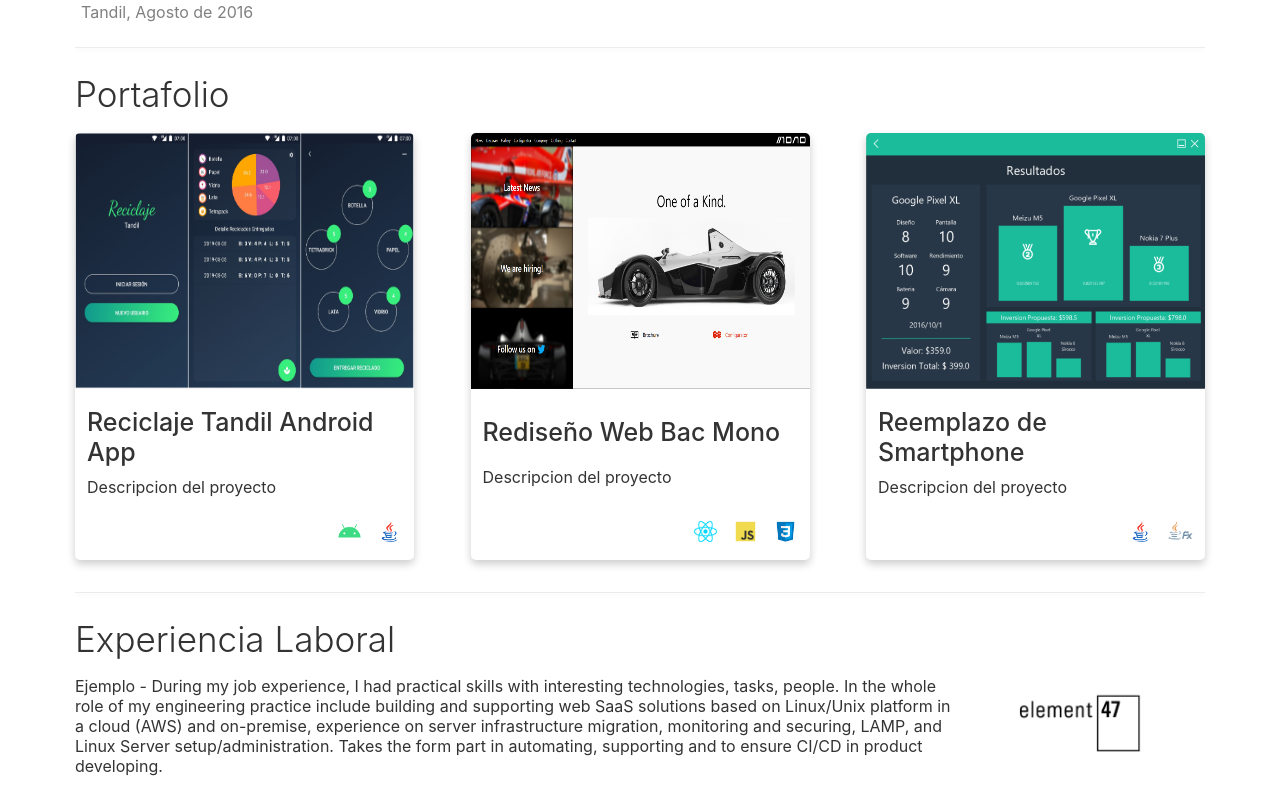
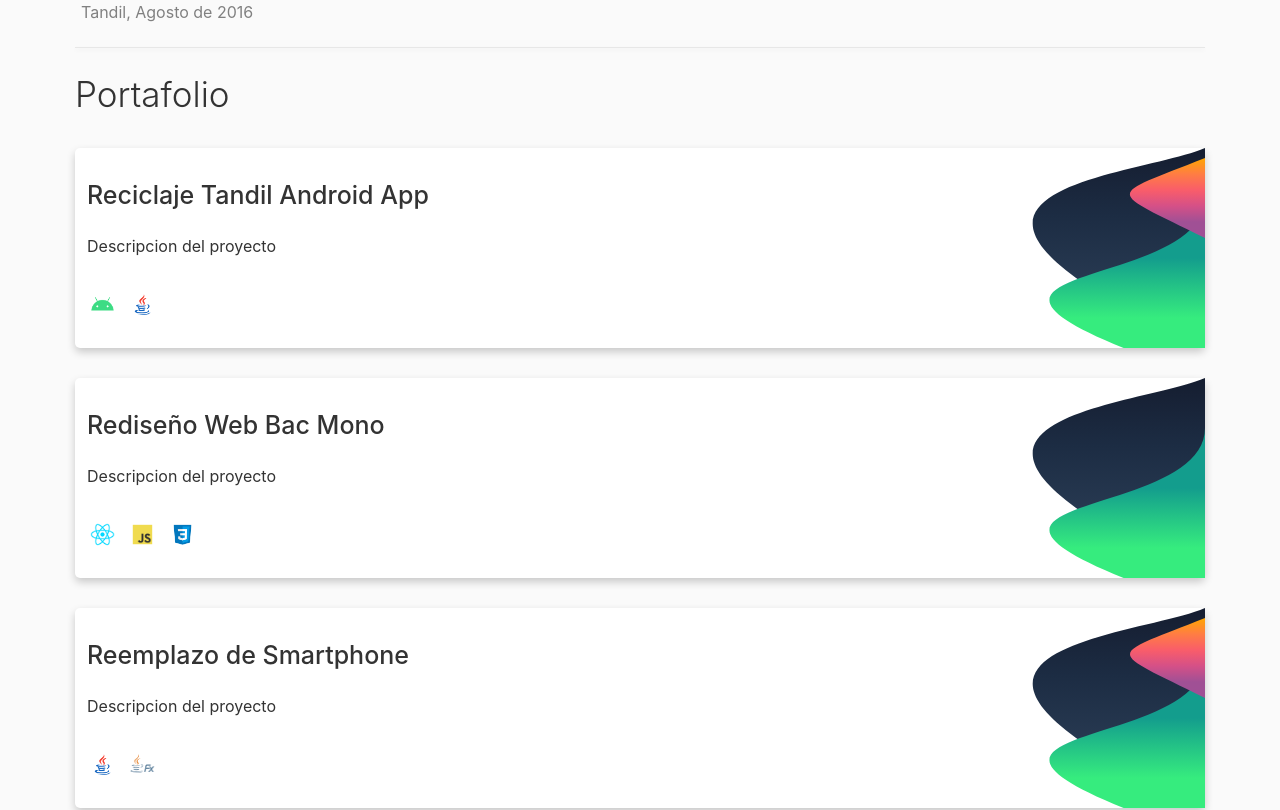
Before and after one commit to carreterosanti/Personal-Resume, a React (Create React App) app: page / in a window 1280 px wide. Shown: the part 1141-1951 px from the top of the page. Built offline with nearby package versions, Linux system fonts and the light colour scheme.

Commit message:
Test Nuevo Diseño Portfolio Items con "Olas"

```diff
--- a/src/components/Portafolio.js
+++ b/src/components/Portafolio.js
@@ -1,6 +1,10 @@
 import React, { useState } from "react";
 import PortfolioItem from "./PortfolioItem";
 import "./components-style.css";
+import {
+  portfolioReciclajeTandil,
+  portfolioRedisenoWebBacMono
+} from "./data-materias.js";
 
 export default function Portfolio(props) {
   const [showInfoProyecto, setInfoProyecto] = useState(false);
@@ -17,6 +21,7 @@ export default function Portfolio(props) {
       <div
         style={{
           display: "flex",
+          flexDirection: "column",
           justifyContent: "space-between",
           flexWrap: "wrap",
           marginTop: "18px",
@@ -24,17 +29,17 @@ export default function Portfolio(props) {
         }}
       >
         <PortfolioItem
-          titulo="Reciclaje Tandil Android App"
-          src={require("./images/reciclados-tandil-app.png")}
-          alt="Capturas de pantalla correspondientes a la aplicacion para Android: Reciclados Tandil App"
-          urlTecnologias={["android-icon.png", "java-icon.png"]}
+          titulo={portfolioReciclajeTandil.titulo}
+          urlTecnologias={portfolioReciclajeTandil.urlTecnologias}
+          darkMode={props.darkMode}
+          wave={portfolioReciclajeTandil.wave}
         />
 
         <PortfolioItem
-          titulo="Rediseño Web Bac Mono"
-          src={require("./images/redesign-web-bac-mono.png")}
-          alt="Capturas de pantalla correspondientes a la aplicacion para Android: Reciclados Tandil App"
-          urlTecnologias={["react-icon.png", "js-icon.png", "css-icon.png"]}
+          titulo={portfolioRedisenoWebBacMono.titulo}
+          urlTecnologias={portfolioRedisenoWebBacMono.urlTecnologias}
+          darkMode={props.darkMode}
+          wave={portfolioRedisenoWebBacMono.wave}
         />
 
         <PortfolioItem
@@ -42,6 +47,8 @@ export default function Portfolio(props) {
           src={require("./images/reemplazo-de-smartphones.png")}
           alt="Capturas de pantalla correspondientes a la aplicacion para Android: Reciclados Tandil App"
           urlTecnologias={["java-icon.png", "java-fx-icon.png"]}
+          darkMode={props.darkMode}
+          wave={portfolioReciclajeTandil.wave}
         />
       </div>
       <div
--- a/src/components/PortfolioItem.js
+++ b/src/components/PortfolioItem.js
@@ -1,5 +1,7 @@
 import React from "react";
 import "./components-style.css";
+import WaveGenerator from "./WaveGenerator";
+import { wavesReciclajeTandil } from "./data-materias";
 
 export default function PortfolioItem(props) {
   const iconosTecnologias = props.urlTecnologias.map(element => (
@@ -11,31 +13,94 @@ export default function PortfolioItem(props) {
   ));
 
   return (
-    <div className="portfolio-item-card">
-      <div className="portfolio-item-img">
-        <img
-          className="portfolio-img"
-          style={{ width: "100%", height: "100%" }}
-          alt={props.alt}
-          src={props.src}
-        />
+    <div
+      className={
+        props.darkMode ? "dark-mode-portfolio-item-card" : "portfolio-item-card"
+      }
+    >
+      <div
+        style={{
+          minWidth: "60%",
+          display: "flex",
+          flexDirection: "column",
+          justifyContent: "space-evenly"
+        }}
+      >
+        <h3 className="portfolio-item-titulo">{props.titulo}</h3>
+        <p className="portfolio-item-descripcion">Descripcion del proyecto</p>
+        <div
+          style={{
+            display: "flex",
+            alignItems: "center",
+            marginTop: "16px",
+            marginRight: "12px",
+            marginBottom: "16px"
+          }}
+        >
+          {iconosTecnologias}
+        </div>
       </div>
-
-      <h3 className="portfolio-item-titulo">{props.titulo}</h3>
-
-      <p className="portfolio-item-descripcion">Descripcion del proyecto</p>
       <div
         style={{
           display: "flex",
-          alignItems: "center",
           justifyContent: "flex-end",
-          marginTop: "16px",
-          marginRight: "12px",
-          marginBottom: "16px"
+          minWidth: "40%",
+          alignItems: "center"
         }}
       >
-        {iconosTecnologias}
+        <svg width="200px" height="200px" fill="none" alignItems="top">
+          <WaveGenerator wave={props.wave} />
+        </svg>
       </div>
     </div>
   );
 }
+
+/*
+          <linearGradient id="grad1" x1="50%" y1="0%" x2="50%" y2="100%">
+            <stop offset="0%" stop-color="#151d30" />
+            <stop offset="50%" stop-color="#1c2c43" />
+            <stop offset="100%" stop-color="#273951" />
+          </linearGradient>
+
+          <path
+            fill="url(#grad1)"
+            d="
+                m 200 0
+                c -70,30
+                  -350,40
+                  0,200 "
+          ></path>
+
+          <linearGradient id="grad2" x1="50%" y1="0%" x2="50%" y2="100%">
+            <stop offset="0%" stop-color="#139d8d" />
+            <stop offset="50%" stop-color="#139d8d" />
+            <stop offset="100%" stop-color="#36ec7e" />
+          </linearGradient>
+
+          <path
+            fill="url(#grad2)"
+            d="
+                m 200 50
+                c 0,100
+                  -350,60
+                  0,180 "
+          ></path>
+
+          <linearGradient id="grad3" x1="50%" y1="0%" x2="50%" y2="100%">
+            <stop offset="0%" stop-color="#ffa601" />
+            <stop offset="25%" stop-color="#ff7d43" />
+            <stop offset="50%" stop-color="#f95d6a" />
+            <stop offset="75%" stop-color="#d55087" />
+            <stop offset="100%" stop-color="#a05095" />
+          </linearGradient>
+
+          <path
+            fill="url(#grad3)"
+            d="
+                m 200 10
+                c -100,40
+                  -100,30
+                  0,80 "
+          ></path>
+*/
--- /dev/null
+++ b/src/components/WaveGenerator.js
@@ -0,0 +1,26 @@
+import React from "react";
+
+export default function WaveGenerator(props) {
+  console.log(props.wave);
+  const generatedWaves = props.wave.map(element => (
+    <>
+      <linearGradient
+        id={element.idGradiente}
+        x1="50%"
+        y1="0%"
+        x2="50%"
+        y2="100%"
+      >
+        {element.coloresGradientes.map((gradiente, index) => (
+          <stop
+            offset={index * (100 / element.coloresGradientes.length) + "%"}
+            stop-color={gradiente}
+          />
+        ))}
+      </linearGradient>
+      <path fill={"url(#" + element.idGradiente + ")"} d={element.d}></path>
+    </>
+  ));
+
+  return <>{generatedWaves}</>;
+}
--- a/src/components/components-style.css
+++ b/src/components/components-style.css
@@ -4,7 +4,7 @@
 }
 
 .light-mode {
-  background-color: #fff;
+  background-color: #fafafa;
   color: #333;
 }
 
@@ -105,13 +105,23 @@ h3 {
 }
 
 .portfolio-item-card {
-  max-width: 30%;
   display: flex;
-  flex-direction: column;
   justify-content: space-between;
   border-radius: 5px;
   box-shadow: 0 4px 8px 0 rgba(0, 0, 0, 0.2);
   transition: 0.3s;
+  margin: 15px 0px;
+  background-color: #ffffff;
+}
+
+.dark-mode-portfolio-item-card {
+  display: flex;
+  justify-content: space-between;
+  border-radius: 5px;
+  box-shadow: 0 4px 8px 0 rgba(0, 0, 0, 0.2);
+  transition: 0.3s;
+  margin: 15px 0px;
+  background-color: #202020;
 }
 
 .portfolio-item-titulo {
@@ -175,13 +185,16 @@ h3 {
 }
 
 .portfolio-item-img {
-  height: 60%;
+  height: 200px;
 }
 
 .portfolio-img {
   border-radius: 5px 5px 0 0;
   width: "100%";
   height: "100%";
+}
+
+.waves {
 }
 
 .modal {
--- a/src/components/data-materias.js
+++ b/src/components/data-materias.js
@@ -117,18 +117,18 @@ export const listadoMaterias = [
   },
   {
     nombreMateria: "Ingeniería de Software",
-    condicion: "Aprobada a pasar"
+    condicion: "Aprobada pasada"
   },
   {
-    nombreMateria: "Diseño de Compiladores I",
-    condicion: "Final restante"
+    nombreMateria: "Lenguajes de Programación I",
+    condicion: "Aprobada pasada"
   },
   {
     nombreMateria: "Teoría de la Información",
     condicion: "Final restante"
   },
   {
-    nombreMateria: "Lenguajes de Programación I",
+    nombreMateria: "Diseño de Compiladores I",
     condicion: "Final restante"
   },
   {
@@ -148,7 +148,7 @@ export const listadoOptativas = [
   },
   {
     nombreMateria: "Fundamentos de Economía y Proyectos de Inversión",
-    condicion: "Aprobada a pasar"
+    condicion: "Aprobada pasada"
   },
   {
     nombreMateria: "Organización Empresarial",
@@ -195,3 +195,46 @@ export const listadoReferencias = [
     condicion: "Cursada restante"
   }
 ];
+
+export const wavesReciclajeTandil = [
+  {
+    d: "m 200 0 c -70,30 -350,40 0,200 ",
+    idGradiente: "gradiente1",
+    coloresGradientes: ["#151d30", "#1c2c43", "#273951"]
+  },
+  {
+    d: "m 200 50 c 0,100 -350,60 0,180",
+    idGradiente: "gradiente2",
+    coloresGradientes: ["#139d8d", "#139d8d", "#36ec7e"]
+  },
+  {
+    d: " m 200 10 c -100,40 -100,30  0,80 ",
+    idGradiente: "gradiente3",
+    coloresGradientes: ["#ffa601", "#ff7d43", "#f95d6a", "#d55087", "#a05095"]
+  }
+];
+
+export const wavesRedisenoWebBacMono = [
+  {
+    d: "m 200 0 c -70,30 -350,40 0,200 ",
+    idGradiente: "gradiente1",
+    coloresGradientes: ["#151d30", "#1c2c43", "#273951"]
+  },
+  {
+    d: "m 200 50 c 0,100 -350,60 0,180",
+    idGradiente: "gradiente2",
+    coloresGradientes: ["#139d8d", "#139d8d", "#36ec7e"]
+  }
+];
+
+export const portfolioReciclajeTandil = {
+  titulo: "Reciclaje Tandil Android App",
+  urlTecnologias: ["android-icon.png", "java-icon.png"],
+  wave: wavesReciclajeTandil
+};
+
+export const portfolioRedisenoWebBacMono = {
+  titulo: "Rediseño Web Bac Mono",
+  urlTecnologias: ["react-icon.png", "js-icon.png", "css-icon.png"],
+  wave: wavesRedisenoWebBacMono
+};
```
